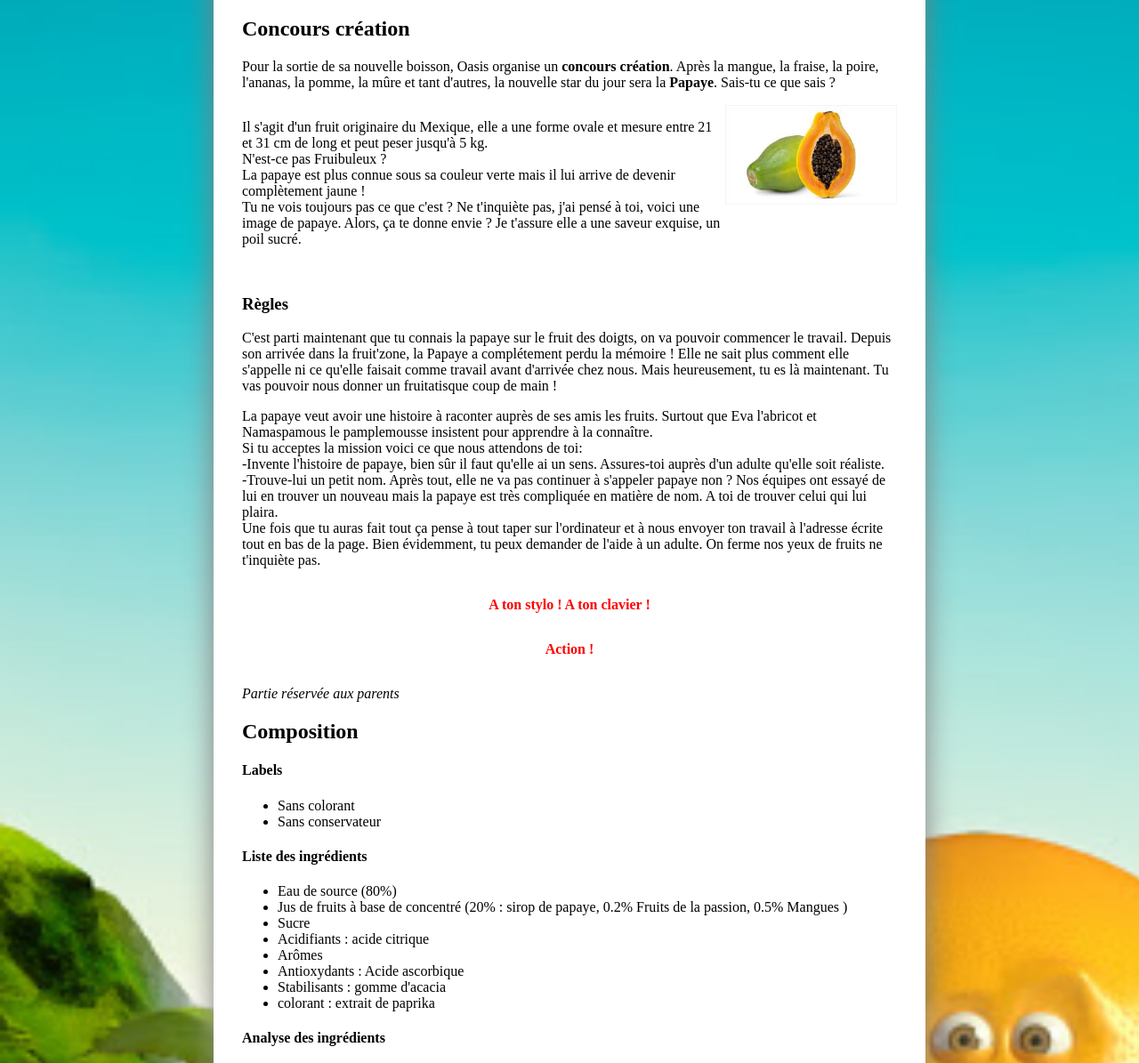
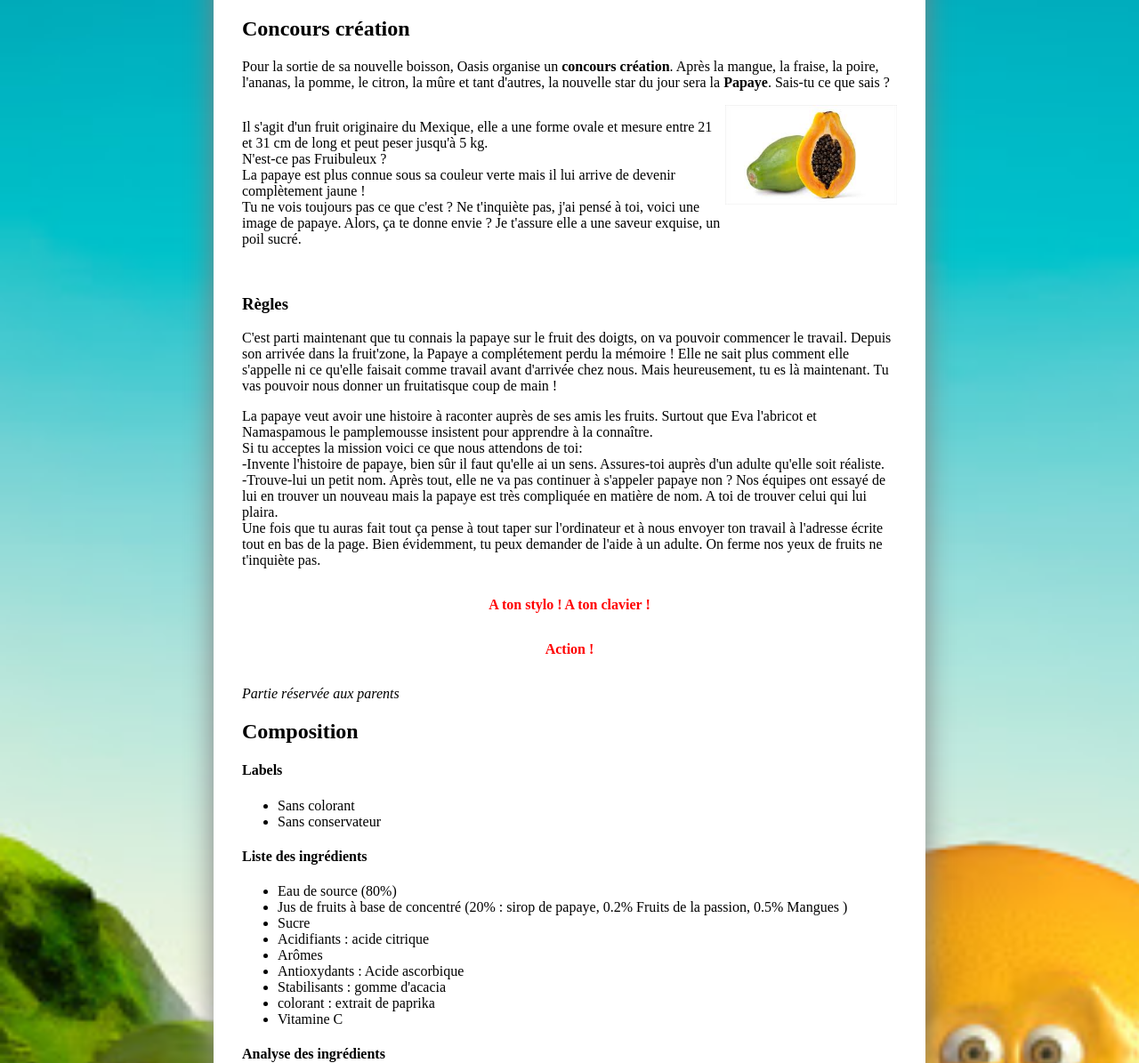
Before and after one commit to Cosmos248/cosmos248.github.io, a plain HTML site: page index.html in a window 1280 px wide. Shown: the part 247-1442 px from the top of the page at 89% size. Drawn offline with Linux system fonts and the light colour scheme.

Commit message:
Add files via upload

```diff
--- a/index.html
+++ b/index.html
@@ -33,7 +33,7 @@
       <h2>Concours création</h2>
       <p>
         Pour la sortie de sa nouvelle boisson, Oasis organise un
-        <strong>concours création</strong>. Après la mangue, la fraise, la poire, l'ananas, la pomme, la mûre et tant d'autres, la nouvelle star du jour sera la
+        <strong>concours création</strong>. Après la mangue, la fraise, la poire, l'ananas, la pomme, le citron, la mûre et tant d'autres, la nouvelle star du jour sera la
         <strong>Papaye</strong>. Sais-tu ce que sais ?
       </p>
       <div id="presentation">
@@ -97,6 +97,7 @@
             <li>Antioxydants : Acide ascorbique</li>
             <li>Stabilisants : gomme d'acacia</li>
             <li>colorant : extrait de paprika</li>
+            <li>Vitamine C</li>
         </ul>
         <h4>Analyse des ingrédients</h4>
         <ul>
```
